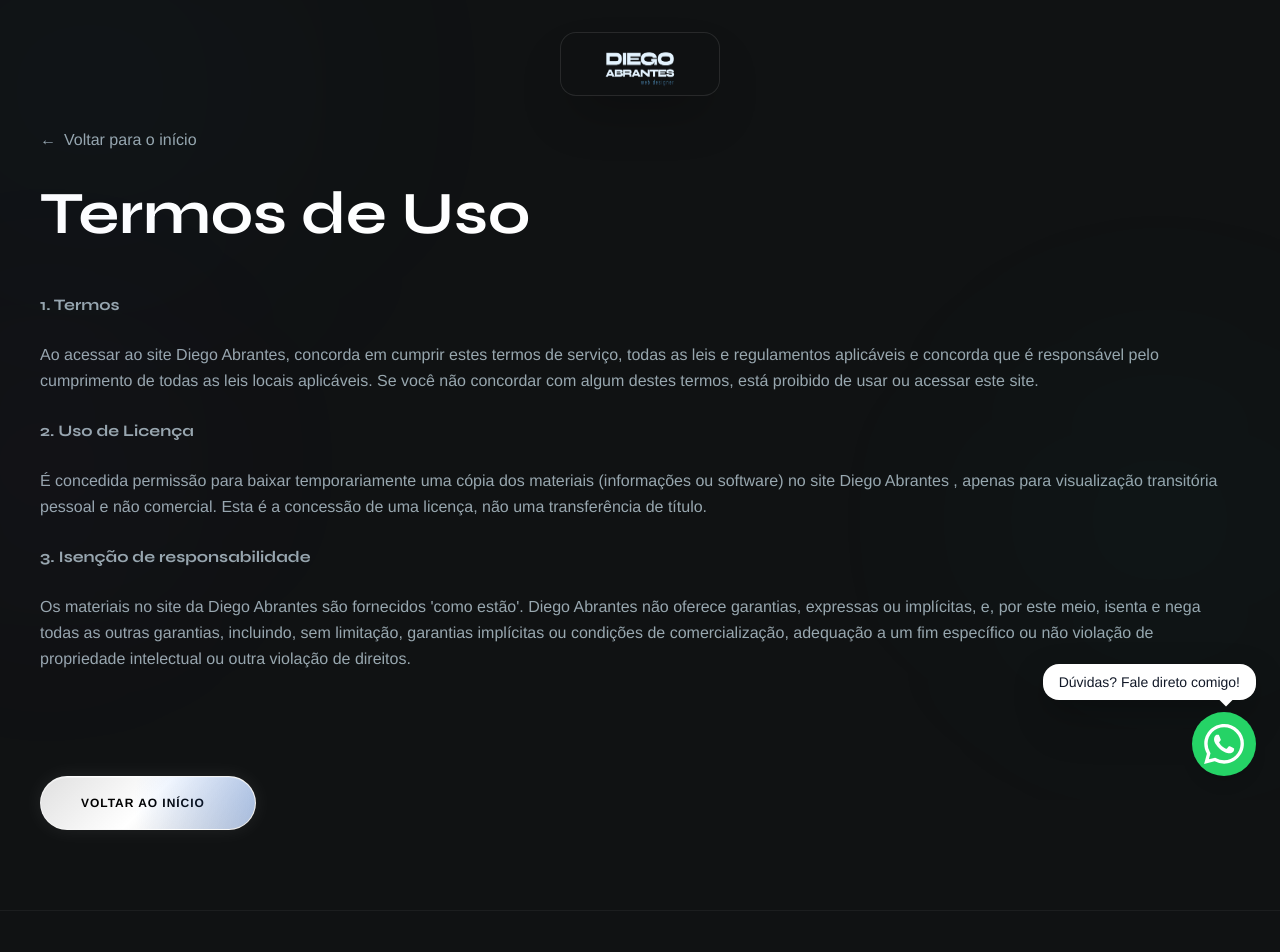
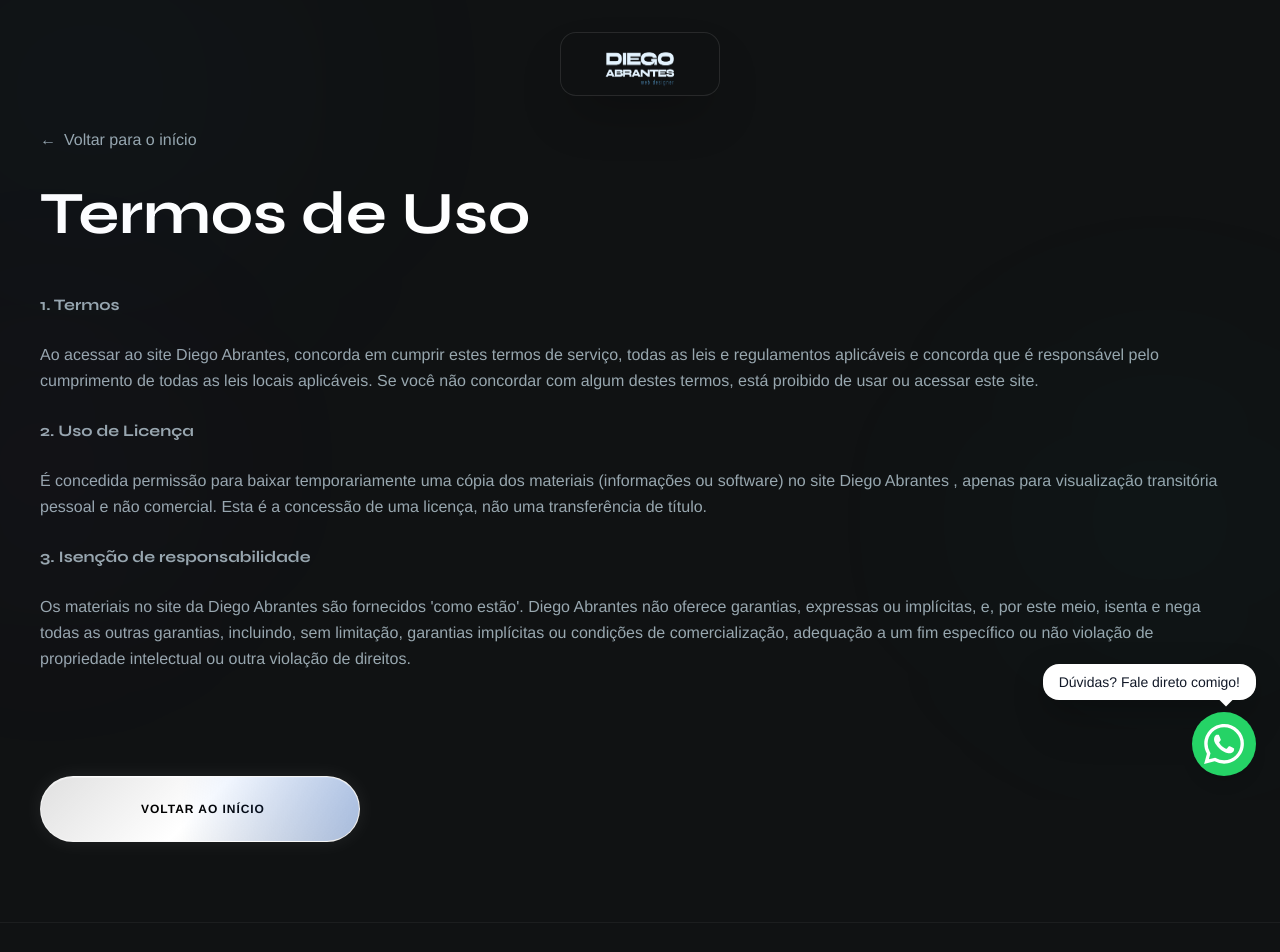
Before and after one commit to diegoabrantesdesigner/paginadiegoabrantes, a React (Vite) app: page /termos-de-uso in a window 1280 px wide. Shown: the top 952 px of the page. Built offline with nearby package versions, Linux system fonts and the light colour scheme.

Commit message:
style: refine button sizes and notification button style

```diff
--- a/src/components/ArrowButton.tsx
+++ b/src/components/ArrowButton.tsx
@@ -21,7 +21,7 @@ export default function ArrowButton({
   target,
   rel,
   variant = 'primary',
-  className = 'w-full sm:w-auto',
+  className = 'w-full sm:w-auto sm:min-w-[320px]',
 }: ArrowButtonProps) {
   const baseClass = variant === 'primary'
     ? 'btn-primary'
--- a/src/components/SalesNotifications.tsx
+++ b/src/components/SalesNotifications.tsx
@@ -99,14 +99,14 @@ export default function SalesNotifications() {
             Projeto contratado: <span className="text-white/90 font-semibold">{notification.plan}</span>
           </p>
 
-          <div className="flex items-center gap-3 mt-1.5">
+          <div className="flex items-center gap-3 mt-2">
             <p className="text-[9px] text-white/30 uppercase tracking-widest font-black">
               {notification.time}
             </p>
             <a
               href="#planos"
               onClick={() => setIsVisible(false)}
-              className="text-[9px] font-bold text-blue-400 hover:text-white uppercase tracking-wider underline underline-offset-2 transition-colors"
+              className="px-3 py-1.5 bg-gradient-to-br from-white to-gray-300 text-black text-[9px] font-bold uppercase tracking-wider rounded-full hover:scale-105 transition-all shadow-lg"
             >
               Ver Planos
             </a>
--- a/src/index.css
+++ b/src/index.css
@@ -181,7 +181,7 @@ h1, h2, h3, h4 {
 
 @layer components {
   .btn-primary {
-    @apply relative inline-flex items-center justify-center px-10 py-3.5 sm:py-2.5 text-black font-bold rounded-full text-xs uppercase tracking-[0.08em] transition-all duration-300 overflow-hidden;
+    @apply relative inline-flex items-center justify-center px-10 py-3.5 sm:px-14 sm:py-4 text-black font-bold rounded-full text-xs uppercase tracking-[0.08em] transition-all duration-300 overflow-hidden;
     background: linear-gradient(135deg, #e0e0e0 0%, #ffffff 50%, #d0d0d0 100%);
     border: 1px solid rgba(255, 255, 255, 0.6);
     box-shadow: 0 0 20px rgba(255, 255, 255, 0.08), inset 0 1px 0 rgba(255, 255, 255, 0.4);
```
